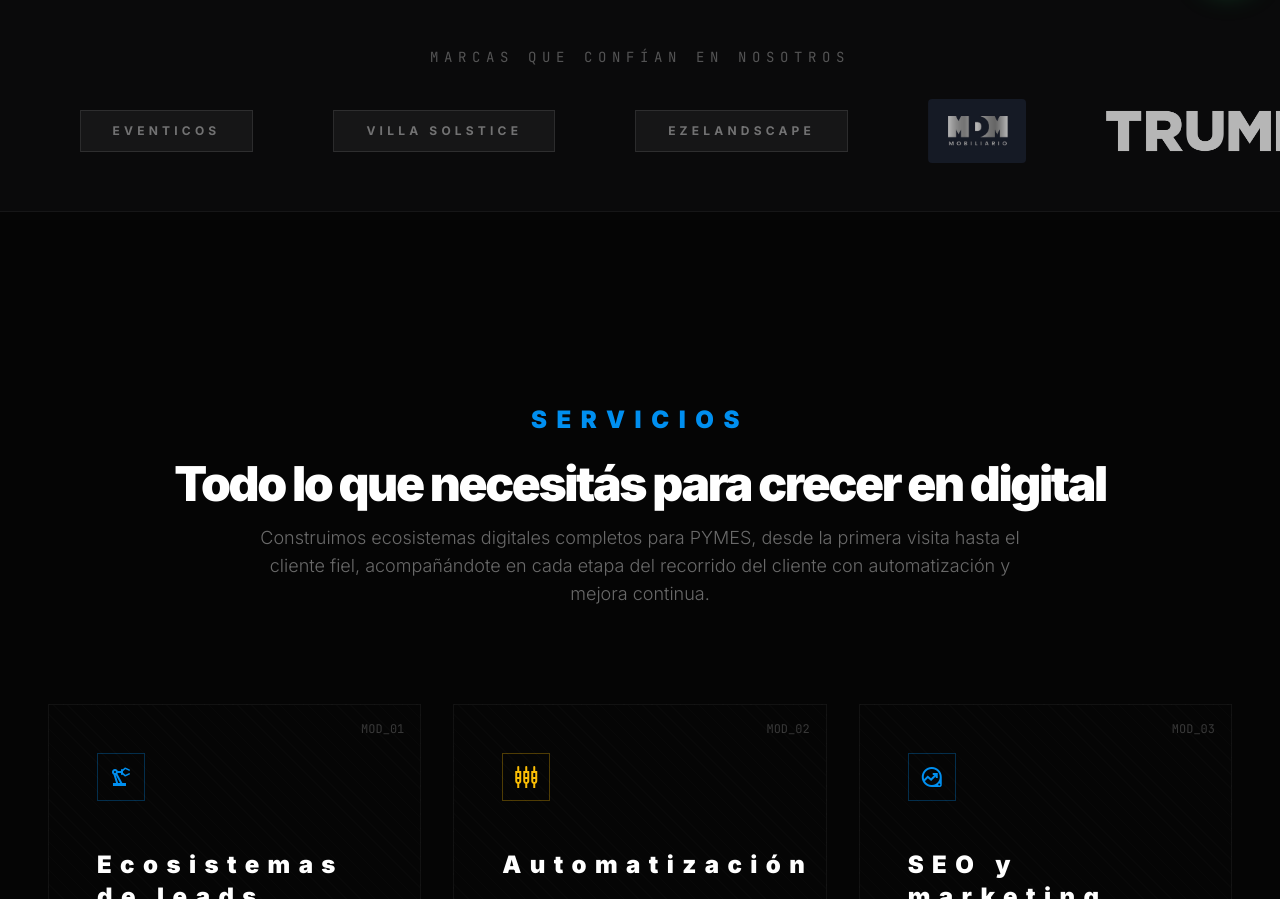
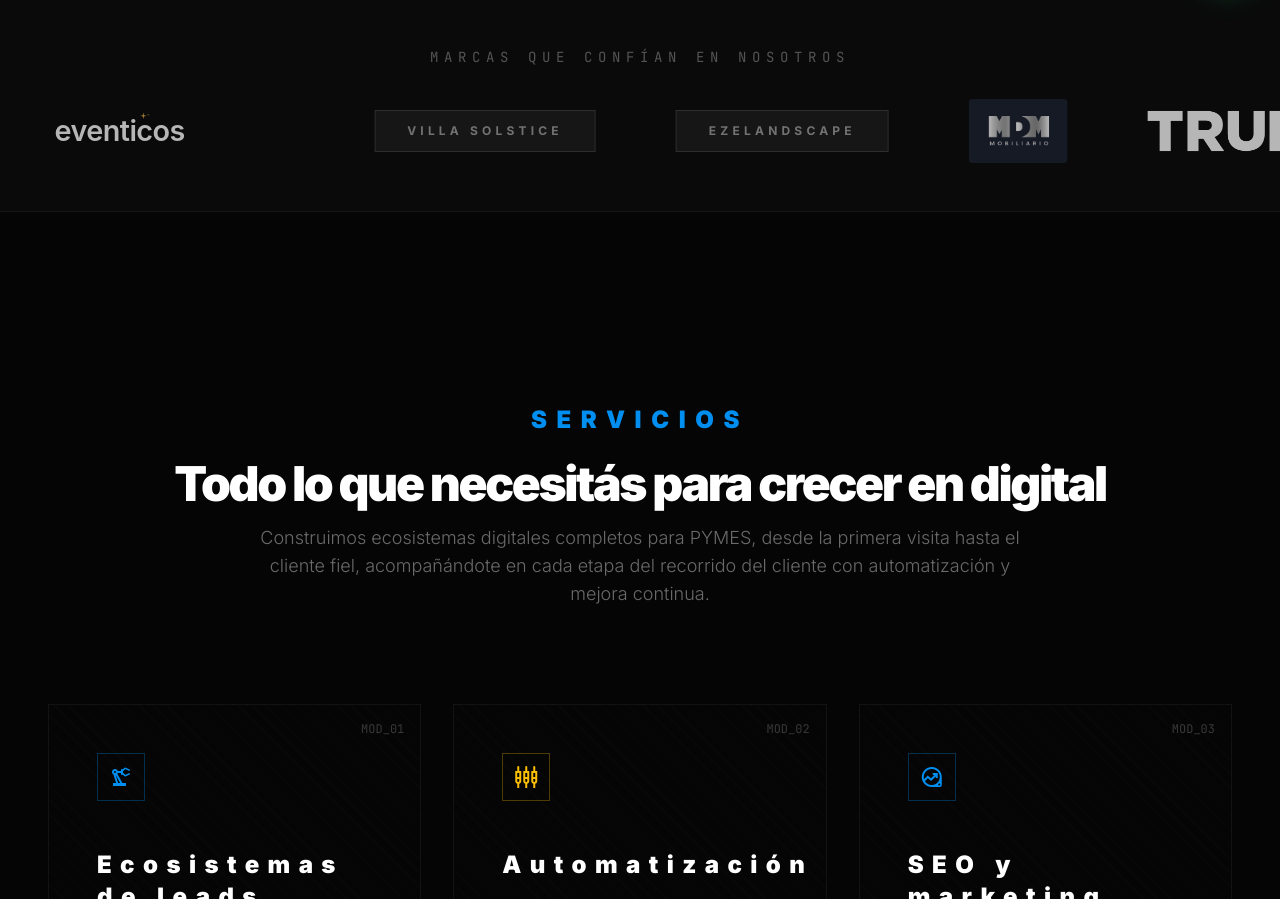
Before and after one commit to tobypaws11/adding-website, a Next.js app: page / in a window 1280 px wide. Shown: the part 804-1703 px from the top of the page. Built offline with nearby package versions, Linux system fonts and the light colour scheme.

Commit message:
v1.7.8: Add Eventicos SVG logo to carousel (white text for dark bg)

```diff
--- a/components/LogosBar.tsx
+++ b/components/LogosBar.tsx
@@ -12,7 +12,7 @@ const clients: Client[] = [
   { name: "MDM Mobiliario", img: "/clients/mdm.jpg", imgClass: "h-14 md:h-16 w-auto object-contain rounded" },
   { name: "Trumix", img: "/clients/trumix.png", imgClass: "h-10 md:h-12 w-auto object-contain" },
   { name: "Iris Studio", img: "/clients/iris.png", imgClass: "h-10 md:h-12 w-auto object-contain" },
-  { name: "Eventicos" },
+  { name: "Eventicos", img: "/clients/eventicos.svg", imgClass: "h-8 md:h-10 w-auto object-contain" },
   { name: "Villa Solstice" },
   { name: "Ezelandscape" },
 ];
```
Also changed, not shown: public/clients/eventicos.svg (added).
